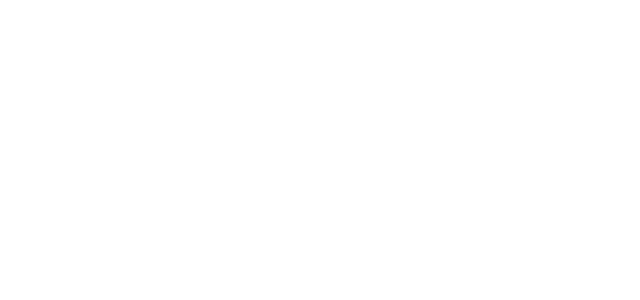
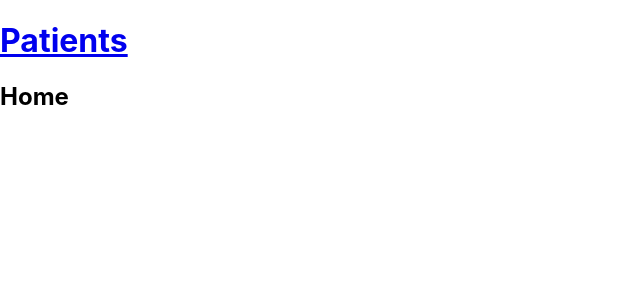
Before and after one commit to levinciii/bin-dcas, a JavaScript app: page / in a window 1280 px wide. Shown: the top 300 px of the page, without its empty margins (0-640 px from the left). Built offline with nearby package versions, Linux system fonts and the light colour scheme; the HTML template or start-up script is replaced by a standard one.

Commit message:
Add Pages and Components
- Index.js has been added to Pages folder.
- Navbar.js has been added to Components folder.

```diff
--- a/src/App.js
+++ b/src/App.js
@@ -1,8 +1,25 @@
+import { BrowserRouter, Route, Routes } from 'react-router-dom';
+
+// Pages
+import Index from './pages/Index'
+
+// Components
+import Navbar from './components/Navbar'
 
 function App() {
   return (
     <div className="App">
-
+      <BrowserRouter>
+        <Navbar />
+        <div className="pages">
+          <Routes>
+            <Route
+              path="/"
+              element={<Index />}
+            />
+          </Routes>
+        </div>
+      </BrowserRouter>
     </div>
   );
 }
--- /dev/null
+++ b/src/components/Navbar.js
@@ -0,0 +1,16 @@
+import { Link } from 'react-router-dom'
+
+const Navbar = () => {
+
+    return (
+        <header>
+            <div className="container">
+                <Link to="/">
+                    <h1>Patients</h1>
+                </Link>
+            </div>
+        </header>
+    )
+}
+
+export default Navbar
--- /dev/null
+++ b/src/pages/Index.js
@@ -0,0 +1,9 @@
+const Index = () => {
+    return (
+        <div className="index">
+            <h2>Home</h2>
+        </div>
+    )
+}
+
+export default Index
```
